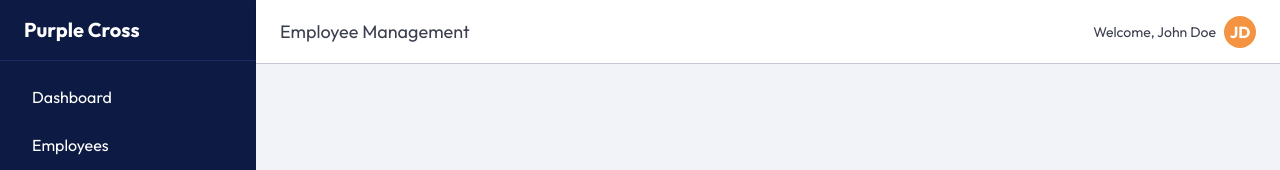
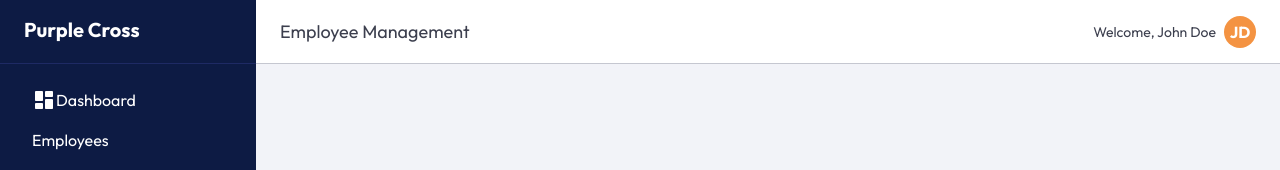
Before and after one commit to jmunoz-dev/purple-cross-ltd, a Vue app: page / in a window 1280 px wide. Shown: the top 170 px of the page. Built offline with nearby package versions, Linux system fonts and the light colour scheme.

Commit message:
implemented new components and refactored layout structure

```diff
--- /dev/null
+++ b/src/components/elements/SidebarElement.vue
@@ -0,0 +1,18 @@
+<script setup>
+  import IconBlock from '../blocks/IconBlock.vue'
+</script>
+
+<template>
+  <aside class="w-64 bg-primary text-white flex flex-col">
+    <div class="h-16 px-6 py-4 text-xl font-bold border-b border-secondary">Purple Cross</div>
+    <nav class="flex-1 p-4 p-y-2">
+      <RouterLink to="/" class="block px-4 py-2 rounded hover:bg-secondary transition">
+        <div class="flex">
+          <IconBlock name="material-symbols:dashboard-rounded" />
+          Dashboard
+        </div>
+      </RouterLink>
+      <RouterLink to="/employees" class="block px-4 py-2 rounded hover:bg-secondary transition"> Employees </RouterLink>
+    </nav>
+  </aside>
+</template>
--- /dev/null
+++ b/src/components/elements/TopbarElement.vue
@@ -0,0 +1,10 @@
+<script setup></script>
+<template>
+  <header class="h-16 px-6 flex items-center justify-between bg-white border-b border-neutral shadow-sm">
+    <h1 class="text-lg">Employee Management</h1>
+    <div class="flex items-center gap-2">
+      <span class="text-sm">Welcome, John Doe</span>
+      <div class="w-8 h-8 rounded-full bg-accent flex items-center justify-center text-white font-bold">JD</div>
+    </div>
+  </header>
+</template>
--- a/src/layouts/DashboardLayout.vue
+++ b/src/layouts/DashboardLayout.vue
@@ -1,35 +1,17 @@
+<script setup>
+  import SidebarElement from '@/components/elements/SidebarElement.vue'
+  import TopbarElement from '@/components/elements/TopbarElement.vue'
+</script>
+
 <template>
   <div class="flex h-dvh bg-light text-text">
     <!-- Sidebar -->
-    <aside class="w-64 bg-primary text-white flex flex-col">
-      <div class="px-6 py-4 text-xl font-bold border-b border-secondary">Purple Cross</div>
-      <nav class="flex-1 p-4 space-y-2">
-        <RouterLink to="/" class="block px-4 py-2 rounded hover:bg-secondary transition">
-          Dashboard
-        </RouterLink>
-        <RouterLink to="/employees" class="block px-4 py-2 rounded hover:bg-secondary transition">
-          Employees
-        </RouterLink>
-      </nav>
-    </aside>
+    <SidebarElement />
 
     <!-- Main Content -->
-    <div class="flex-1 flex flex-col">
+    <div class="flex-1 flex-col">
       <!-- Topbar -->
-      <header
-        class="h-16 px-6 flex items-center justify-between bg-white border-b border-neutral shadow-sm"
-      >
-        <h1 class="text-lg">Employee Management</h1>
-        <div class="flex items-center gap-2">
-          <span class="text-sm">Welcome, John Doe</span>
-          <div
-            class="w-8 h-8 rounded-full bg-accent flex items-center justify-center text-white font-bold"
-          >
-            JD
-          </div>
-        </div>
-      </header>
-
+      <TopbarElement></TopbarElement>
       <!-- Content Slot -->
       <main class="p-6 overflow-y-auto flex-1 bg-light">
         <slot />
@@ -37,5 +19,3 @@
     </div>
   </div>
 </template>
-
-<script setup></script>
```
